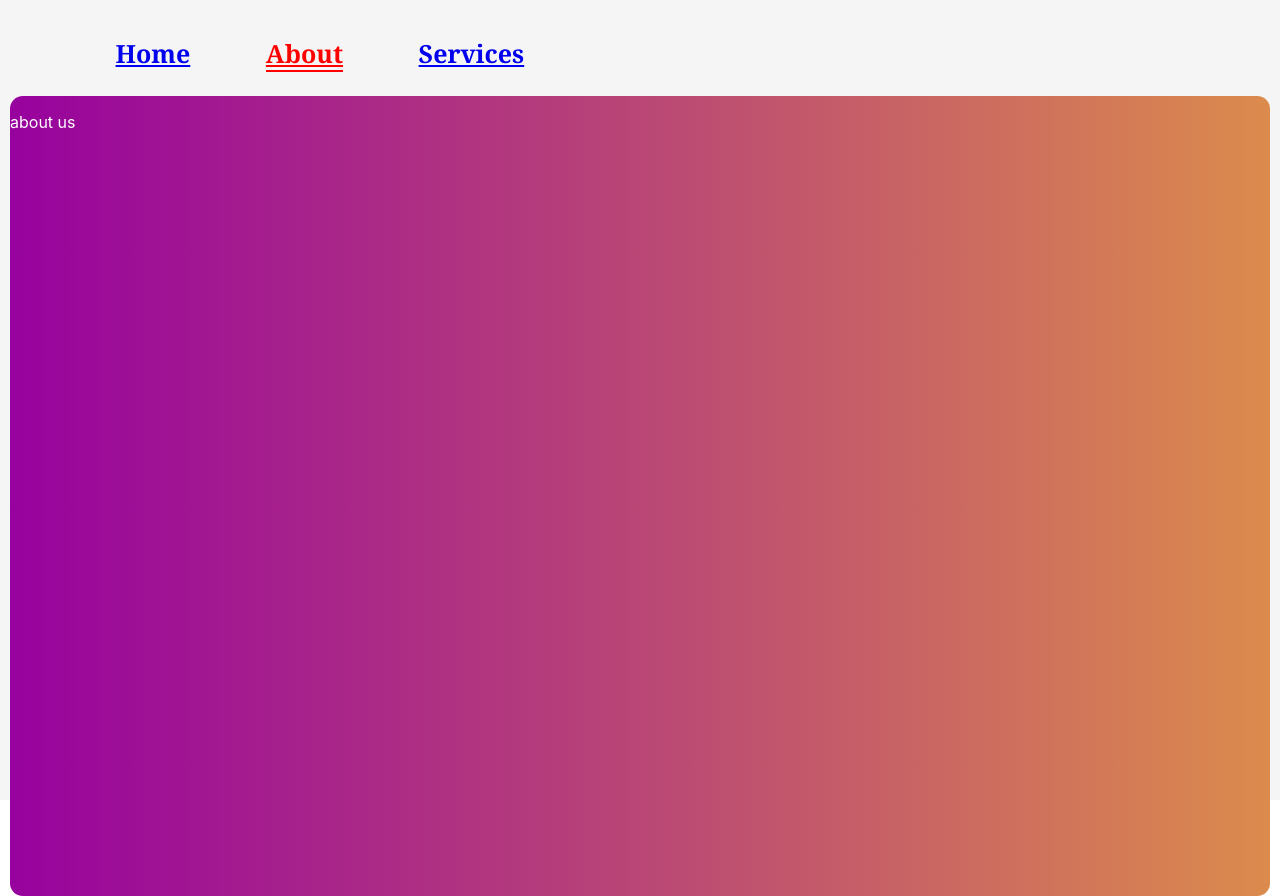
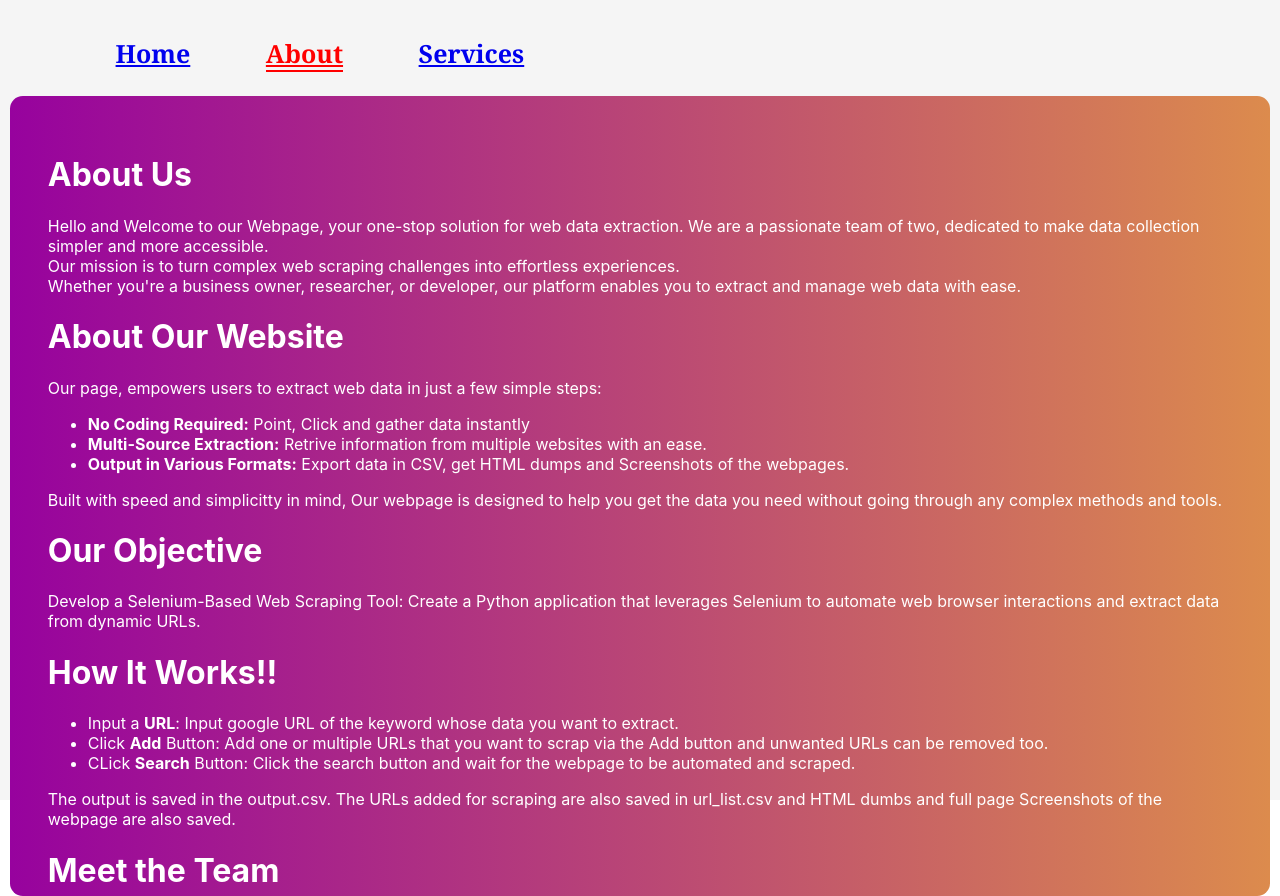
Before and after one commit to EteoclesDinah/WebScrapingUsingSelenium, a React (Create React App) app in the folder my-frontend/: page /about in a window 1280 px wide. Built offline with nearby package versions, Linux system fonts and the light colour scheme; no server answers.

Commit message:
about section creation

```diff
--- a/my-frontend/src/About.js
+++ b/my-frontend/src/About.js
@@ -3,7 +3,62 @@ import React from "react";
 const About = () => {
     return(
         <div className="container">
-            <p>about us</p>
+            <div className="aboutPage">
+                <div className="aboutUS">
+                    <h1>About Us</h1>
+                    <p>
+                        Hello and Welcome to our Webpage, your one-stop solution for web data extraction.
+                        We are a passionate team of two, dedicated to make data collection simpler and more
+                        accessible. <br></br>
+                        Our mission is to turn complex web scraping challenges into effortless experiences.
+                        <br></br>
+                        Whether you're a business owner, researcher, or developer, our platform enables you
+                        to extract and manage web data with ease.
+                    </p>
+                </div>
+
+                <div className="aboutWebpage">
+                    <h1>About Our Website</h1>
+                    <p>
+                        Our page, empowers users to extract web data in just a few simple steps:
+                        <br></br>
+                        <ul>
+                            <li><b>No Coding Required:</b> Point, Click and gather data instantly</li>
+                            <li><b>Multi-Source Extraction:</b> Retrive information from multiple websites with an ease.</li>
+                            <li><b>Output in Various Formats:</b> Export data in CSV, get HTML dumps and Screenshots of the webpages.</li>
+
+                        </ul>
+                        Built with speed and simplicitty in mind, Our webpage is designed to help you get the data you need
+                        without going through any complex methods and tools.
+                    </p>
+                </div>
+
+                <div className="ourMission">
+                    <h1>Our Objective</h1>
+                    <p>
+                        Develop a Selenium-Based Web Scraping Tool:
+                        Create a Python application that leverages Selenium to automate web browser interactions
+                        and extract data from dynamic URLs.
+                    </p>
+                </div>
+
+                <div className="workingPrinciple">
+                    <h1>How It Works!!</h1>
+                    <p>
+                        <ul>
+                            <li>Input a <b>URL</b>: Input google URL of the keyword whose data you want to extract.</li>
+                            <li>Click <b>Add</b> Button: Add one or multiple URLs that you want to scrap via the Add button and unwanted URLs can be removed too. </li>
+                            <li>CLick <b>Search</b> Button: Click the search button and wait for the webpage to be automated and scraped.</li>
+                        </ul>
+                        The output is saved in the output.csv. The URLs added for scraping are also saved in url_list.csv and
+                        HTML dumbs and full page Screenshots of the webpage are also saved.
+                    </p>
+                </div>
+
+                <div className="team">
+                    <h1>Meet the Team</h1>
+                </div>
+            </div>
         </div>
     );
 };
--- a/my-frontend/src/App.css
+++ b/my-frontend/src/App.css
@@ -234,13 +234,14 @@
   flex-direction: column;
   overflow-wrap: break-word;  /* Allow URLs to break to the next line */
   word-wrap: break-word;      /* Support for older browsers */
+  padding: 10px;
 }
 
 .scrappingContent input {
   padding: 1rem;
   margin: 5px;
   border-radius: 0.8rem;
-
+  margin-top: 10px;
 }
 
 .addButton {
@@ -329,3 +330,8 @@
     transform: rotate(360deg);
   }
 }
+
+
+.aboutPage {
+  padding: 1cm;
+}
```
